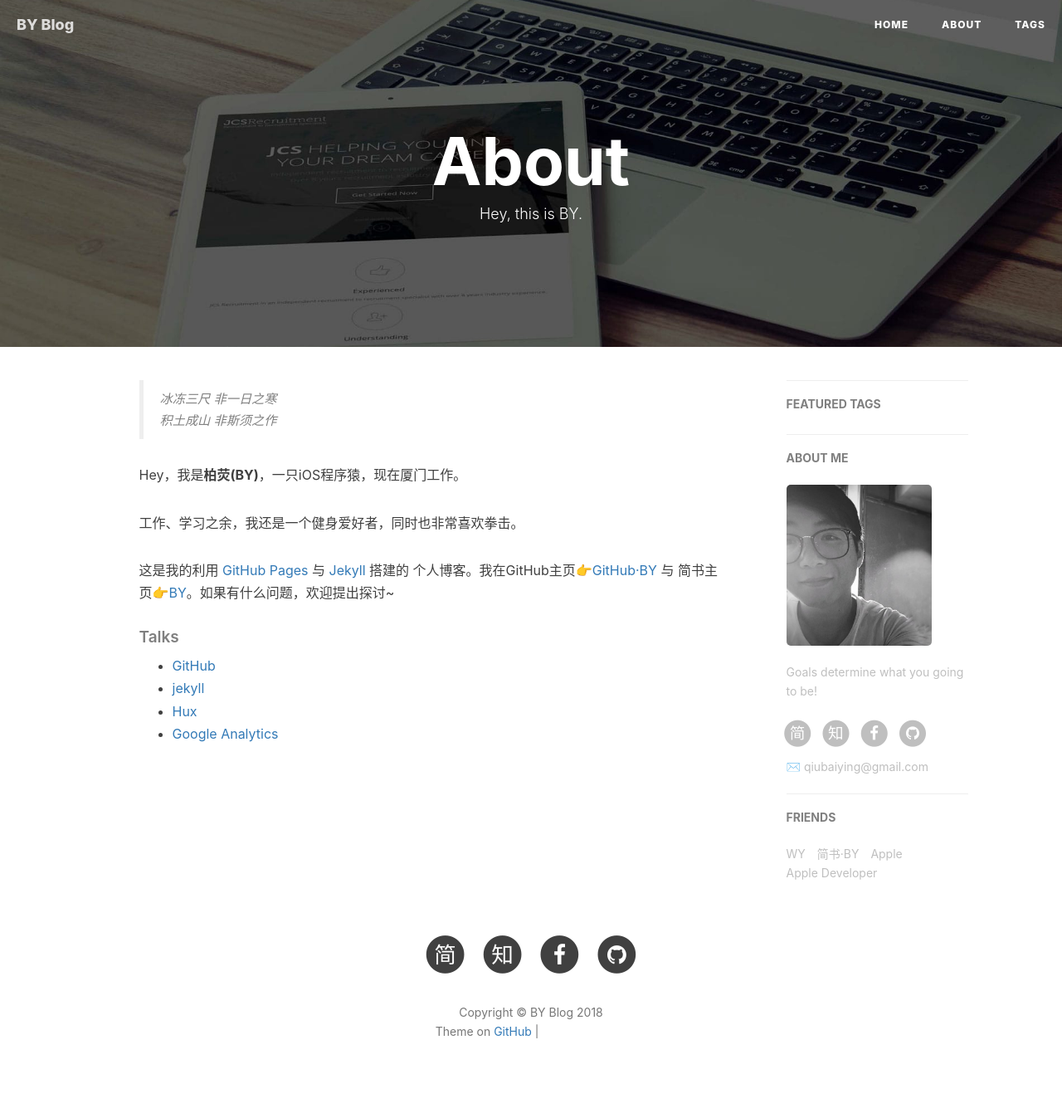
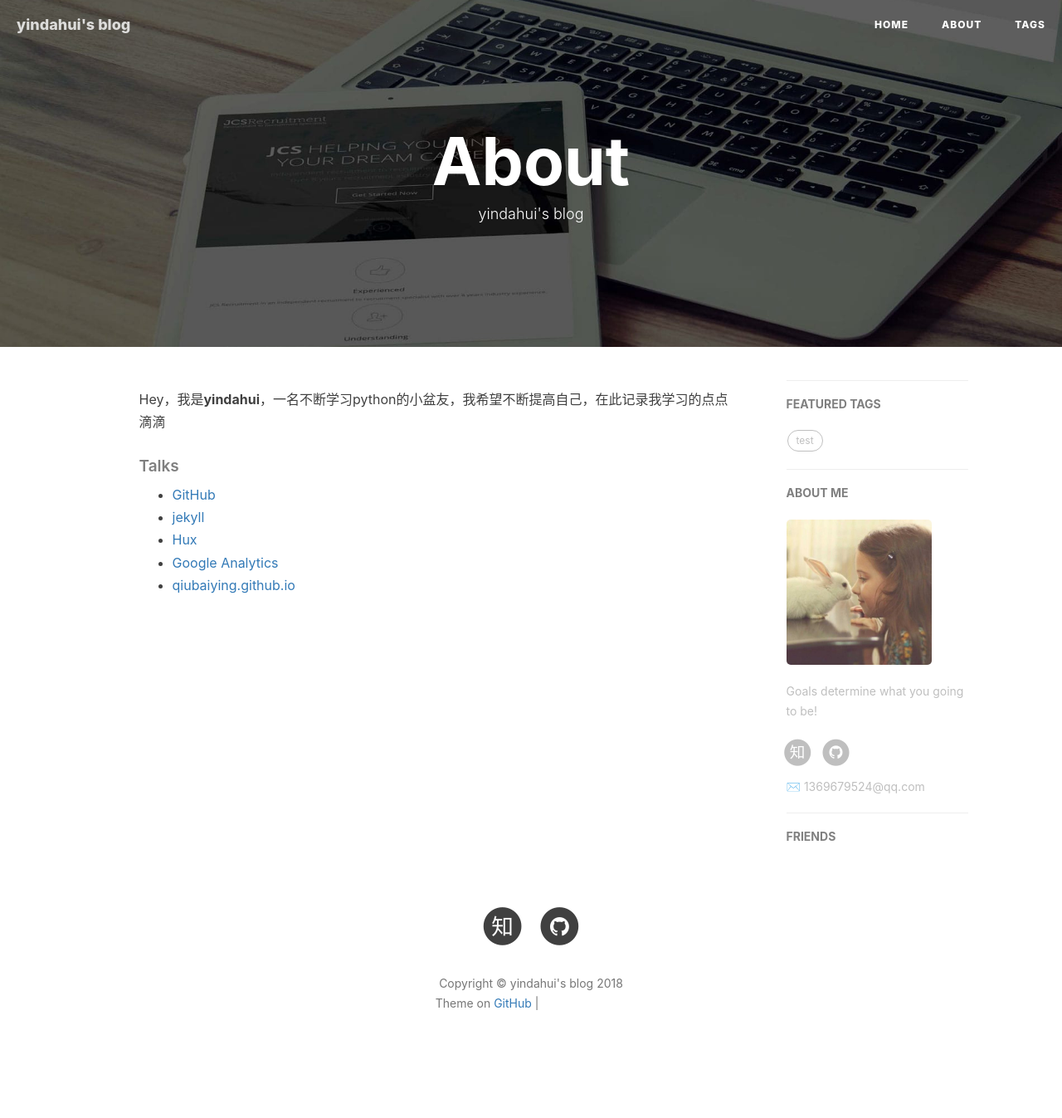
Before and after one commit to yindahui/yindahui.github.io, a Jekyll site: the page built from about.html, in a window 1280 px wide. Shown: the whole page at 83% size. Built offline with Jekyll 4.4.1, drawn with Linux system fonts in a browser that asks for light colours; nearby versions of some CDN libraries; comment, search, counter and statistics services are not loaded; after the commit the page ends 1313 px from its top, so only the background shows below that; grey boxes are pictures that could not be loaded.

Commit message:
add my info
add my info

```diff
--- a/_config.yml
+++ b/_config.yml
@@ -1,13 +1,13 @@
 # Site settings
-title: BY Blog
-SEOTitle: 柏荧的博客 | BY Blog
-header-img: img/post-bg-desk.jpg
-email: qiubaiying@gmail.com
-description: "Every failure is leading towards success."
-keyword: "BY, BY Blog, 柏荧的博客, qiubaiying, 邱柏荧, iOS, Apple, iPhone"
-url: "http://qiubaiying.github.io"          # your host, for absolute URL
+title: yindahui's blog
+SEOTitle: 尹大惠的博客 | yindahui Blog
+header-img: img/tag-bg-o.jpg
+email: 1369679524@qq.com
+description: "看得见的地方，一定不远"
+keyword: "yindahui, Blog, 尹大惠, python, web, 爬虫, 数据分析"
+url: "https://yindahui.github.io"          # your host, for absolute URL
 baseurl: ""      # for example, '/blog' if your blog hosted on 'host/blog'
-github_repo: "https://github.com/qiubaiying/qiubaiying.github.io.git" # you code repository
+github_repo: "https://github.com/yindahui/yindahui.github.io.git" # you code repository
 
 # Sidebar settings
 sidebar: true                           # whether or not using Sidebar.
@@ -18,12 +18,12 @@
 
 # SNS settings
 RSS: false
-# weibo_username:     qiubaiying
-zhihu_username:     qiubaiying
-github_username:    qiubaiying
-facebook_username:  baiying.qiu.7
-jianshu_username:   e71990ada2fd
-#twitter_username:   qiubaiying
+#weibo_username:
+zhihu_username:     清欢
+github_username:    yindahui
+#facebook_username:
+#jianshu_username:
+#twitter_username:
 
 
 
@@ -60,25 +60,25 @@
 # disqus_username: qiubaiying
 
 # Gitalk
-gitalk:
-  enable: true    #是否开启Gitalk评论
-  clientID: f2c84e7629bb1446c1a4                            #生成的clientID
-  clientSecret: ca6d6139d1e1b8c43f8b2e19492ddcac8b322d0d    #生成的clientSecret
-  repo: qiubaiying.github.io    #仓库名称
-  owner: qiubaiying    #github用户名
-  admin: qiubaiying
-  distractionFreeMode: true #是否启用类似FB的阴影遮罩
+#gitalk:
+#  enable: true    #是否开启Gitalk评论
+#  clientID: f2c84e7629bb1446c1a4                            #生成的clientID
+#  clientSecret: ca6d6139d1e1b8c43f8b2e19492ddcac8b322d0d    #生成的clientSecret
+#  repo: qiubaiying.github.io    #仓库名称
+#  owner: qiubaiying    #github用户名
+#  admin: qiubaiying
+#  distractionFreeMode: true #是否启用类似FB的阴影遮罩
 
 
 # 统计
 
 # Analytics settings
 # Baidu Analytics
-ba_track_id: b50bf2b12b5338a1845e33832976fd68
+#ba_track_id: b50bf2b12b5338a1845e33832976fd68
 
 # Google Analytics
-ga_track_id: 'UA-90855596-1'            # Format: UA-xxxxxx-xx
-ga_domain: qiubaiying.top               # 默认的是 auto, 这里我是自定义了的域名，你如果没有自己的域名，需要改成auto
+#ga_track_id: 'UA-90855596-1'            # Format: UA-xxxxxx-xx
+#ga_domain: qiubaiying.top               # 默认的是 auto, 这里我是自定义了的域名，你如果没有自己的域名，需要改成auto
 
 
 
@@ -86,7 +86,7 @@
 
 # Featured Tags
 featured-tags: true                     # 是否使用首页标签
-featured-condition-size: 1              # 相同标签数量大于这个数，才会出现在首页
+featured-condition-size: 0              # 相同标签数量大于这个数，才会出现在首页
 
 
 
@@ -98,17 +98,11 @@
 
 # Friends
 friends: [
-    {
-        title: "WY",
-        href: "http://zhengwuyang.com"
-    },{
-        title: "简书·BY",
-        href: "http://www.jianshu.com/u/e71990ada2fd"
-    },{
-        title: "Apple",
-        href: "https://apple.com"
-    },{
-        title: "Apple Developer",
-        href: "https://developer.apple.com/"
-    }
+    #{
+    #    title: "XX",
+    #    href: "http://"
+    #},{
+    #    title: "Apple Developer",
+    #    href: "https://developer.apple.com/"
+    #}
 ]
--- a/about.html
+++ b/about.html
@@ -1,7 +1,7 @@
 ---
 layout: page
 title: "About"
-description: "Hey, this is BY."
+description: "yindahui's blog"
 header-img: "img/post-bg-rwd.jpg"
 ---
 
@@ -15,16 +15,9 @@
 <div class="zh post-container">
 
     <!--copied from markdown -->
-    <blockquote><p>冰冻三尺 非一日之寒<br>
-    积土成山 非斯须之作</p></blockquote>
 
-    <p>Hey，我是<strong>柏荧(BY)</strong>，一只iOS程序猿，现在厦门工作。</p>
 
-    <p>工作、学习之余，我还是一个健身爱好者，同时也非常喜欢拳击。</p>
-
-    <p>这是我的利用 <a href="https://pages.github.com/">GitHub Pages</a> 与 <a href="http://jekyll.com.cn/">Jekyll</a> 搭建的 个人博客。我在GitHub主页<a href="https://github.com/qiubaiying">👉GitHub·BY</a> 与 简书主页<a href="https://http://www.jianshu.com/u/e71990ada2fd">👉BY</a>。如果有什么问题，欢迎提出探讨~</p>
-
-    <p></p>
+    <p>Hey，我是<strong>yindahui</strong>，一名不断学习python的小盆友，我希望不断提高自己，在此记录我学习的点点滴滴</p>
 
     <h5>Talks</h5>
 
@@ -33,6 +26,7 @@
         <li><a href="http://jekyll.com.cn/">jekyll</a></li>
         <li><a href="http://huangxuan.me/">Hux</a></li>
         <li><a href="https://analytics.google.com/analytics">Google Analytics</a></li>
+        <li><a href="https://github.com/qiubaiying/qiubaiying.github.io">qiubaiying.github.io</a></li>
     </ul>
 </div>
 
```
Also changed, not shown: img/about-BY-gentle.jpg, img/avatar-by.jpg.
